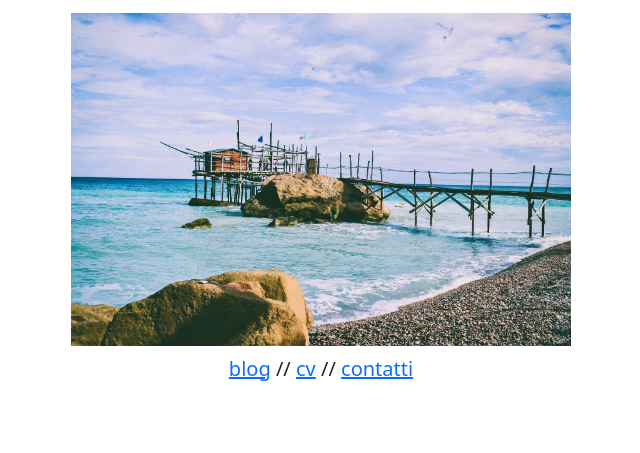
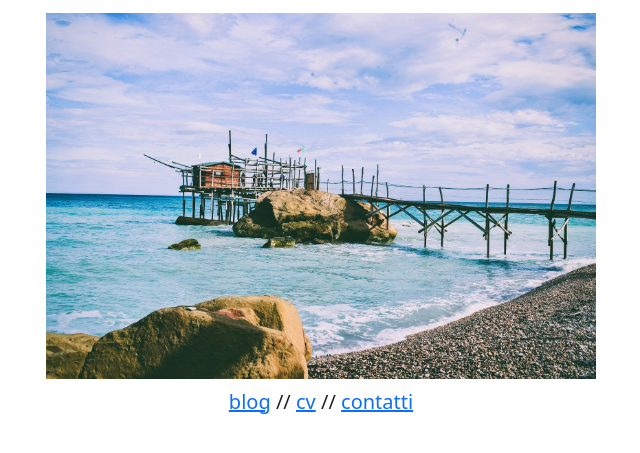
Before and after one commit to aledipaolo/alessandro-website, a plain HTML site: page index.html in a window 1280 px wide. Shown: the part 575-1028 px from the top of the page, without its empty margins (319-959 px from the left). Drawn offline with nearby package versions, Linux system fonts and the light colour scheme.

Commit message:
salvataggio

```diff
--- a/index.html
+++ b/index.html
@@ -16,7 +16,7 @@
     <div>
   <div class="d-flex flex-column justify-content-center align-items-center p-5 m-5">
     <div class="text-nowrap"><h2 class="fst-italic">ALESSANDRO DI PAOLO</h2></div>
-    <div><img src="./assets/trabocco.jpeg" class="img-fluid my-2" style="width: 500px"></div>
+    <div><img src="./assets/trabocco.jpeg" class="img-fluid my-2" style="width: 550px"></div>
     <div class="fs-5">
       <a href="#">blog</a> //
       <a href="#">cv</a> //
```
Also changed, not shown: 1 other file.
